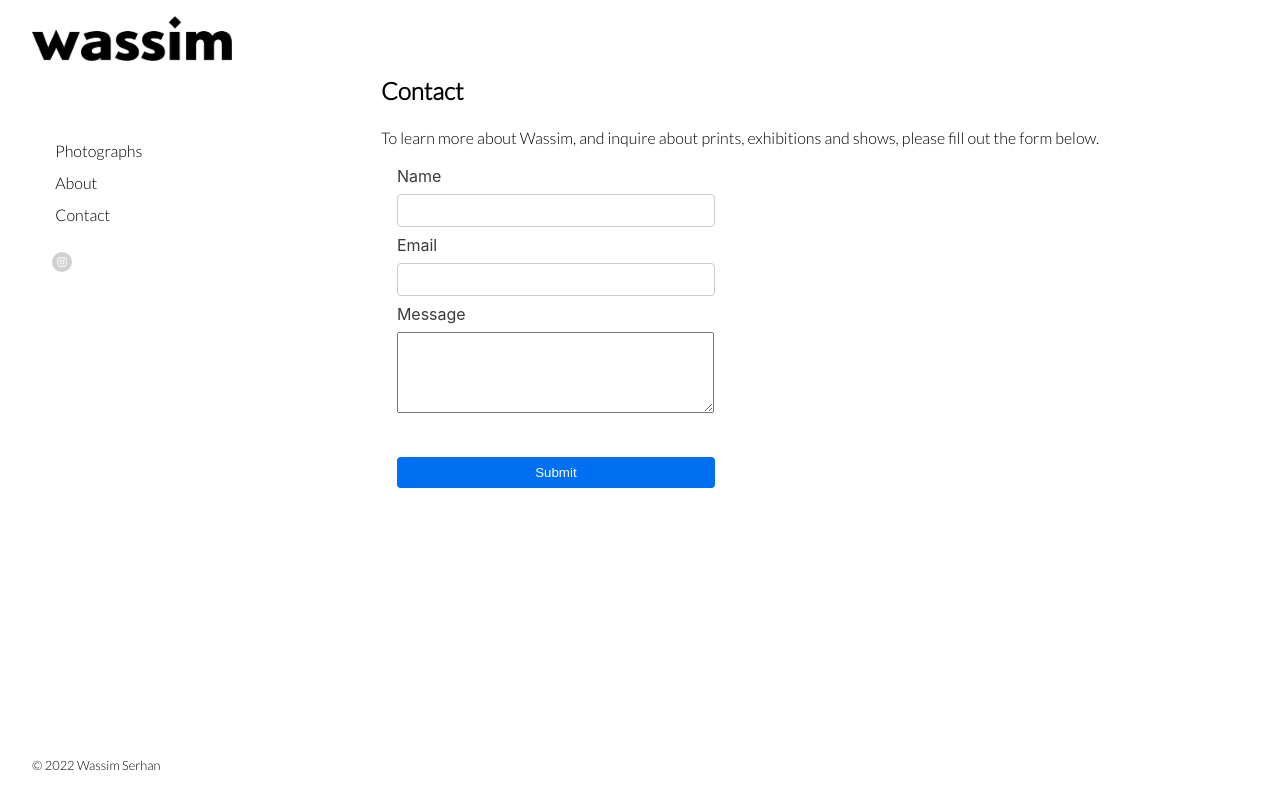
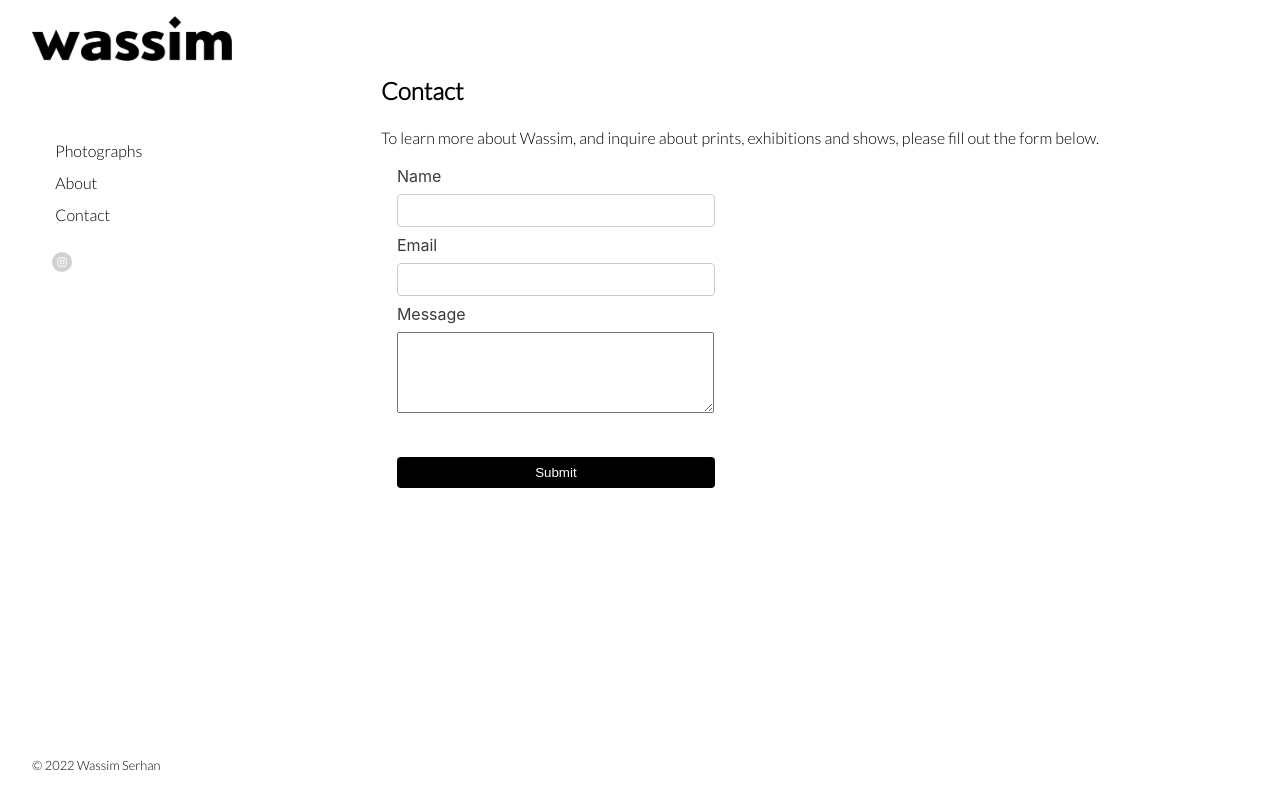
Before and after one commit to wassimserhan/photography-site, a Next.js app: page /contact in a window 1280 px wide. Built offline with nearby package versions, Linux system fonts and the light colour scheme.

Commit message:
change button color on contact form

```diff
--- a/styles/globals.scss
+++ b/styles/globals.scss
@@ -77,13 +77,13 @@ button {
   border-radius: 0.25rem;
   box-sizing: border-box;
   margin: 2.5rem 0;
-  background-color: #0070f3;
+  background-color: #000000;
   color: #fff;
   cursor: pointer;
 }
 
 button:hover {
-  background-color: #0060e9;
+  background-color: #333333;
 }
 
 .hamburger-react {
```
